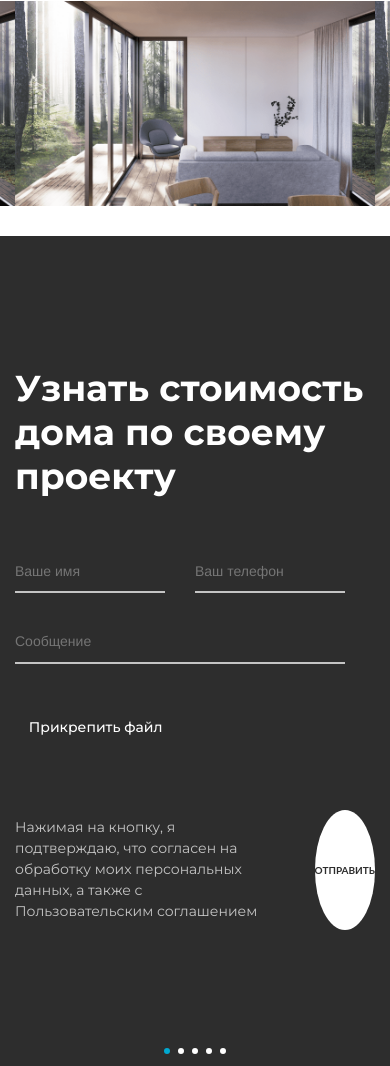
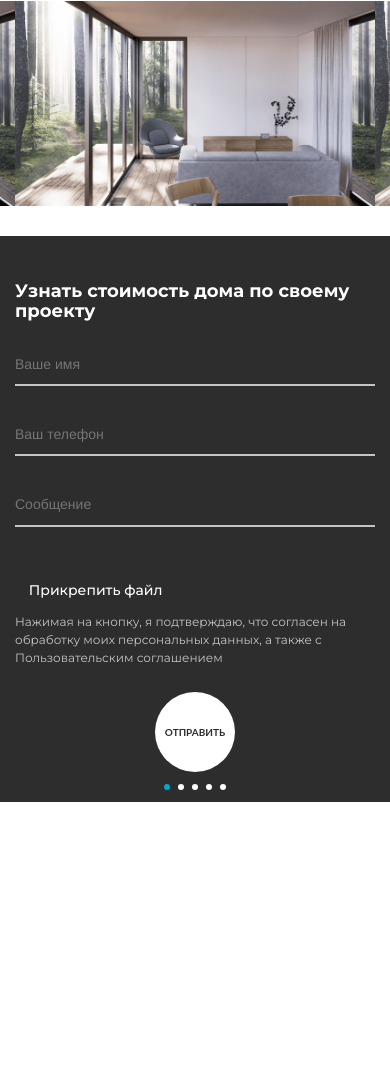
Before and after one commit to EvilNekromat777/Platforma, a plain HTML site: page index.html in a window 390 px wide. Shown: the part 1531-2597 px from the top of the page. After the commit the page ends 2333 px from the top, so only its background shows below. Drawn offline with nearby package versions, Linux system fonts and the light colour scheme.

Commit message:
form adaptive

```diff
--- a/scss/form.scss
+++ b/scss/form.scss
@@ -86,3 +86,42 @@
 	margin-top: 35px;
 	z-index: 2;
 }
+
+
+@media (max-width: 767px){
+	.form-body {
+		padding: 60px 0px;
+		&__title {
+			font-weight: bold;
+			font-size: 24px;
+			line-height: 30px;
+			margin: 0px 0px 25px 0px;
+		}
+	}
+	.form{
+		&__row{
+			&_submit {
+				margin: 10px 0px 0px 0px;
+			}
+		}
+		&__p {
+			font-size: 12px;
+			flex: 0 1 60%;
+		}
+	}
+}
+@media (max-width: 565px){
+	.form-body{
+		padding: 45px 0px 30px;
+		&__title {
+			font-size: 18px;
+			line-height: 20px;
+			margin: 0px 0px 15px 0px;
+		}
+	}
+	.form{
+		&__row{
+			flex-direction: column;
+		}
+	}
+}
--- a/scss/index.scss
+++ b/scss/index.scss
@@ -110,4 +110,9 @@ body {
 	&:hover {
 		background: #a09e9e;
 	}
+	@media (max-width: 565px){
+		width: 80px;
+		height: 80px;
+		margin: 25px 0px 0px 0px;
+	}
 }
```
Also changed, not shown: css/index.css.
